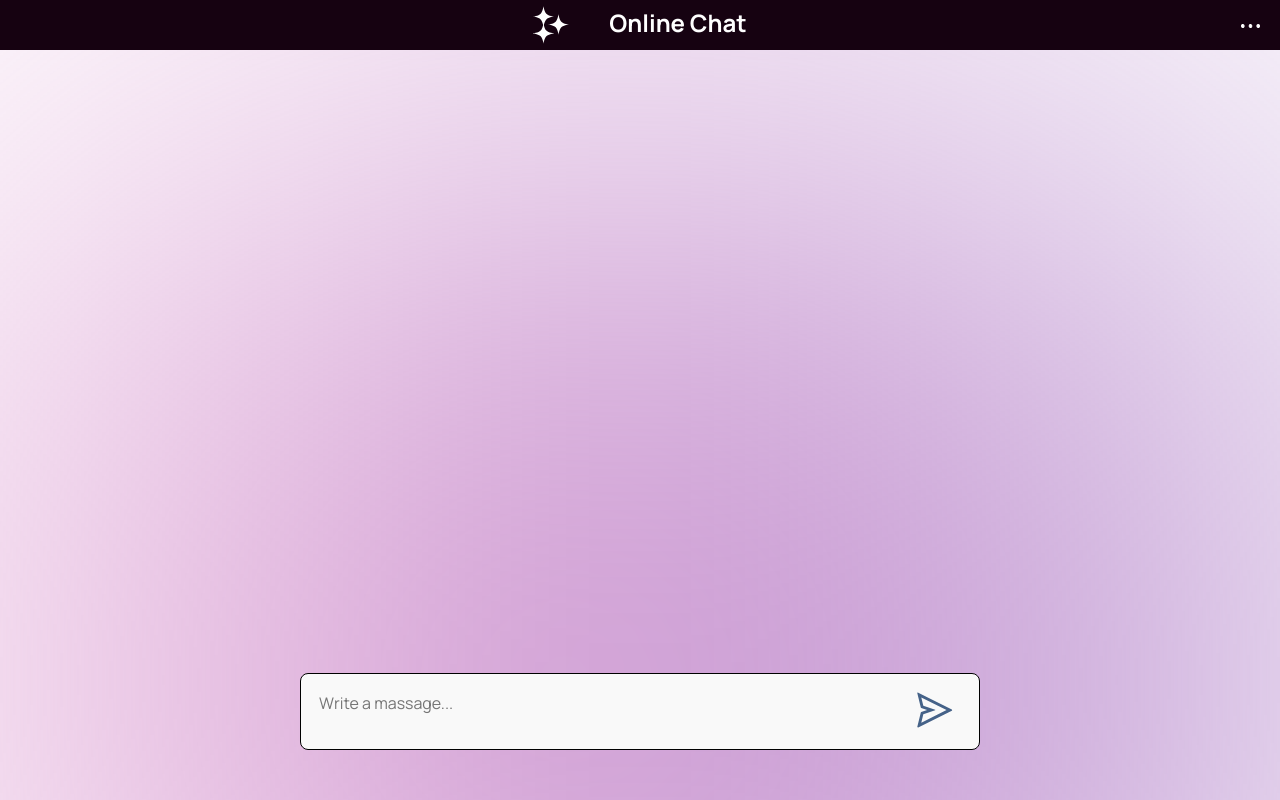
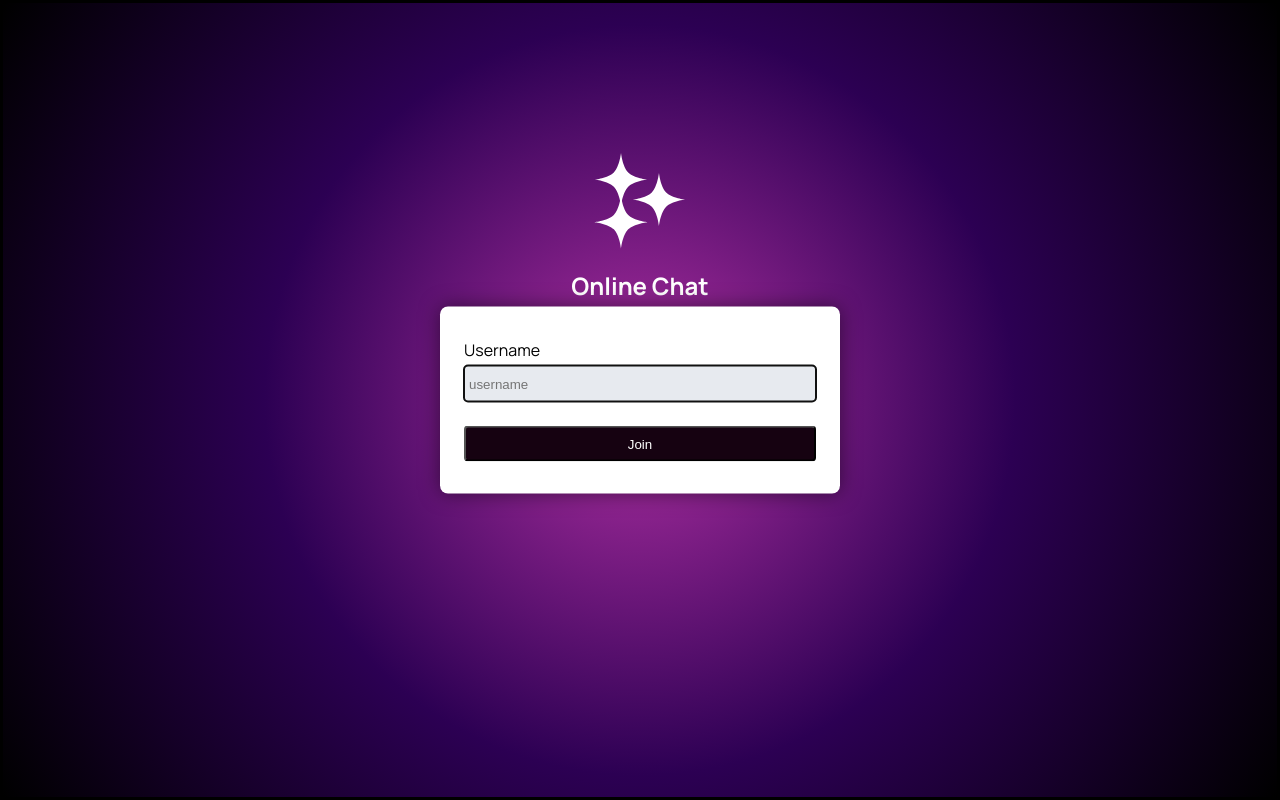
Before and after one commit to yamishaborisov/jr-chat, a plain HTML site: page frontend/index.html in a window 1280 px wide. Shown: the top 800 px of the page. Drawn offline with Linux system fonts and the light colour scheme; no server answers.

Commit message:
add login page

```diff
--- a/backend/package.json
+++ b/backend/package.json
@@ -19,7 +19,7 @@
     "typescript": "^5.8.3"
   },
   "dependencies": {
-    "@types/cors": "^2.8.17",
+    "@types/cors": "^2.8.18",
     "cors": "^2.8.5",
     "express": "^5.1.0"
   },
--- a/frontend/css/main.css
+++ b/frontend/css/main.css
@@ -6,8 +6,11 @@
 :root {
 	--Font-1: 'Manrope';
 }
-html {
+html,
+body {
+	width: 100%;
 	height: 100%;
+	overflow: hidden;
 }
 body {
 	font-family: var(--Font-1), sans-serif;
@@ -21,15 +24,13 @@ body {
 }
 body::before {
 	content: '';
-	position: absolute;
-	top: 85%;
-	left: 50%;
-	width: 1200px;
-	height: 900px;
-	transform: translate(-50%, -50%);
-
+	position: fixed;
+	top: 0;
+	left: 0;
+	width: 100vw;
+	height: 100vh;
 	background: radial-gradient(circle at left, #f9a8d4 0%, #9462bd 90%);
-	filter: blur(300px);
+	filter: blur(150px); /* уменьшенный блюр */
 	z-index: -1;
 	pointer-events: none;
 }
@@ -73,8 +74,6 @@ h1 {
 	overflow-y: auto;
 	display: flex;
 	flex-direction: column-reverse;
-	/* justify-content: center;
-	align-items: center; */
 	gap: 10px;
 }
 
@@ -98,7 +97,6 @@ h1 {
 	min-height: 36px;
 	max-height: 150px;
 	font-family: var(--Font-1), sans-serif;
-	/* overflow-y: hidden; */
 }
 
 .send-button {
@@ -113,13 +111,26 @@ h1 {
 	position: absolute;
 	top: 11px;
 	right: 20px;
+	color: #fff;
+}
+
+.logout-button {
+	color: #fff;
+	text-decoration: none;
 }
 
 .message-container {
 	max-width: 70%;
 
 	margin-left: auto;
+	margin-right: 0;
 }
+
+.message-mine {
+	margin-right: auto;
+	margin-left: 0;
+}
+
 .message {
 	padding: 10px;
 	font-size: 14px;
@@ -166,3 +177,84 @@ h1 {
 .message-options::before {
 	content: url('../imajes/Monotone_add.svg');
 }
+
+dialog.username {
+	position: fixed;
+	inset: 0;
+	width: 100vw;
+	height: 100vh;
+	max-width: 100vw;
+	max-height: 100vh;
+	background: radial-gradient(
+		circle at center,
+		#b030a3 0%,
+		#2c0053 50%,
+		#000 100%
+	);
+}
+
+dialog.username form {
+	background: white;
+	padding: 2rem;
+	border-radius: 8px;
+	box-shadow: 0 0 20px rgba(0, 0, 0, 0.5);
+
+	width: 100%;
+	max-width: 400px;
+	min-width: 300px;
+	height: auto;
+
+	position: absolute;
+	top: 50%;
+	left: 50%;
+	transform: translate(-50%, -50%);
+	display: flex;
+	padding: 32px 24px;
+	flex-direction: column;
+	align-items: flex-start;
+	gap: 24px;
+	align-self: stretch;
+}
+dialog::backdrop {
+	background: none;
+}
+fieldset {
+	border: none;
+	display: flex;
+	flex-direction: column;
+	gap: 5px;
+}
+.username-input {
+	height: var(--Component-sizes-Fields-Field-height, 36px);
+	border-radius: var(--Border-Border-radius-M, 4px);
+	padding: 5px;
+	width: 352px;
+	border: none;
+	background: #1a38601a;
+}
+
+.join {
+	display: flex;
+	height: var(--Component-sizes-Fields-Field-height, 36px);
+	padding: 8px var(--Component-sizes-Button-Button-horizontal-padding, 14px);
+	justify-content: center;
+	align-items: center;
+	gap: 4px;
+	align-self: stretch;
+	color: #fff;
+	border-radius: var(--Border-Border-radius-M, 4px);
+	background: #160211;
+}
+
+.join-header-cont {
+	margin-top: 150px;
+	display: flex;
+	flex-direction: column;
+	align-items: center;
+	gap: 20px;
+}
+
+.logo-icon {
+	width: 96px;
+	height: 96px;
+}
--- a/frontend/index.html
+++ b/frontend/index.html
@@ -20,12 +20,35 @@
 			</div>
 
 			<div class="menu-container">
-				<img src="./imajes/Vector.svg" alt="menu-button" />
+				<a class="logout-button" href="#">Log out</a>
 			</div>
 		</header>
+		<dialog class="username">
+			<div class="join-header-cont">
+				<img class="logo-icon" src="./imajes/Logo-start.svg" alt="start" />
+				<h1 class="join-header">Online Chat</h1>
+			</div>
+
+			<form method="dialog">
+				<fieldset>
+					<label>Username</label>
+					<input
+						class="username-input"
+						required
+						type="text"
+						name="username"
+						placeholder="username"
+						autocapitalize="off"
+						autocomplete="off"
+					/>
+				</fieldset>
+				<button class="join" type="submit">Join</button>
+			</form>
+		</dialog>
+
 		<main class="main-cont">
 			<div id="messages" class="messages"></div>
-			<form id="message-form" method="POST" action="/">
+			<form id="message-form">
 				<input type="hidden" name="username" value="guest001" />
 				<textarea
 					rows="1"
@@ -34,7 +57,7 @@
 					name="text"
 				></textarea>
 
-				<button class="send-button" type="submit">
+				<button class="send-button">
 					<img src="./imajes/Send.svg" alt="send" />
 				</button>
 			</form>
--- a/frontend/js/index.js
+++ b/frontend/js/index.js
@@ -1,74 +1,17 @@
 {
-	// {
-	// 	const form = document.getElementById('message-form');
-	// const input = document.getElementById('message-input');
-	// 	const messages = document.getElementById('messages');
+	const USERNAME_REC = 'username';
+	const usernameContainer = document.querySelector('.username');
+	let user = usernameContainer.querySelector('.username-input');
+	const logOut = document.querySelector('.logout-button');
 
-	// 	form.addEventListener('submit', function (e) {
-	// 		e.preventDefault();
+	logOut.onclick = function (e) {
+		e.preventDefault();
+		user.value = '';
+		localStorage.clear();
+		initApp();
+	};
 
-	// 		const text = input.value.trim();
-	// 		if (text === '') return;
-	// 		sendMessage(text);
-	// 		input.value = '';
-	// 		messages.scrollTop = messages.scrollHeight;
-	// 	});
-	// 	input.addEventListener('input', () => {
-	// 		input.style.height = 'auto'; // сброс текущей высоты
-	// 		// messages.style.height = messages.scrollHeight - input.scrollHeight + 'px';
-	// 		input.style.height = input.scrollHeight + 'px';
-	// 	});
-	// input.addEventListener('keydown', function (e) {
-	// 	if (e.key === 'Enter' && !e.shiftKey) {
-	// 		e.preventDefault();
-	// 		const text = input.value.trim();
-	// 		if (text === '') return;
-	// 		initChat();
-	// 		input.value = '';
-	// 		messages.scrollTop = messages.scrollHeight;
-	// 	}
-	// });
-
-	// 	function sendMessage(text) {
-	// 		const messageContainer = document.createElement('div');
-	// 		const messageElement = document.createElement('div');
-	// 		const messageTime = document.createElement('time');
-	// 		const messageAuthor = document.createElement('div');
-	// 		const messageOptions = document.createElement('div');
-	// 		const messageTop = document.createElement('div');
-
-	// const now = new Date();
-	// const hours = now.getHours().toString().padStart(2, '0');
-	// const minutes = now.getMinutes().toString().padStart(2, '0');
-	// const timeString = `${hours}:${minutes}`;
-
-	// 		messageContainer.classList.add('message-container');
-	// 		messageElement.classList.add('message');
-	// 		messageTime.classList.add('message-time');
-	// 		messageAuthor.classList.add('message-author');
-	// 		messageOptions.classList.add('message-options');
-	// 		messageTop.classList.add('message-top');
-
-	// 		messageElement.textContent = text;
-
-	// 		// messageOptions.textContent = 'fff';
-
-	// 		messageTime.textContent = timeString;
-	// 		messageAuthor.textContent = 'you';
-
-	// 		input.style.height = 'auto';
-
-	// 		messages.prepend(messageContainer);
-	// 		messageContainer.appendChild(messageElement);
-	// 		messageTop.appendChild(messageAuthor);
-	// 		messageTop.appendChild(messageOptions);
-
-	// 		messageContainer.prepend(messageTop);
-	// 		messageContainer.appendChild(messageTime);
-	// 		// messageContainer.prepend(messageOptions);
-	// 	}
-	// }
-
+	let username = null;
 	const container = document.querySelector('.messages');
 
 	function renderMessages(messages) {
@@ -80,7 +23,12 @@
 				minute: '2-digit',
 			});
 			const messageElement = document.createElement('article');
+
 			messageElement.className = 'message-container';
+			messageElement.classList.toggle(
+				'message-mine',
+				username !== message.username
+			);
 			messageElement.innerHTML = `
         <div class="message-top">
           <div class="message-author">${message.username}</div>
@@ -94,7 +42,7 @@
 		}
 	}
 
-	function getMessages() {
+	function getMessages(cb) {
 		fetch('http://localhost:4000/messages', {
 			method: 'GET',
 		})
@@ -106,16 +54,25 @@
 				return messagesResponse.json();
 			})
 			.then(function (messagesList) {
-				console.log(messagesList);
 				renderMessages(messagesList);
+
+				if (typeof cb === 'function') {
+					cb();
+				}
 			});
 	}
 
+	function scrollToBottom() {
+		container.scrollTop = container.scrollHeight;
+	}
+
 	function initForm() {
-		const formContainer = document.querySelector('form');
-
+		const formContainer = document.querySelector('#message-form');
+		const usernameField = formContainer.querySelector('input[name=username]');
 		const formTextField = formContainer.querySelector('textarea');
 		const formSubmitButton = formContainer.querySelector('button');
+		const originalIMGbutton = formSubmitButton.innerHTML;
+		usernameField.value = username;
 
 		formContainer.onsubmit = function (evt) {
 			evt.preventDefault();
@@ -129,7 +86,6 @@
 			formTextField.disabled = true;
 			formSubmitButton.disabled = true;
 			formSubmitButton.textContent = 'Сообщение отправляется...';
-
 			fetch('http://localhost:4000/messages', {
 				method: 'POST',
 				headers: {
@@ -140,23 +96,54 @@
 				console.log(newMessageResponse.status);
 
 				if (newMessageResponse.status !== 200) {
-					//
+					console.log('smth not okay');
 				}
 
 				formTextField.disabled = false;
 				formTextField.value = '';
 				formSubmitButton.disabled = false;
-				formSubmitButton.textContent = 'Отправить';
+				formSubmitButton.innerHTML = originalIMGbutton;
 
-				getMessages();
+				getMessages(scrollToBottom);
 			});
 		};
 	}
 
 	function initChat() {
 		getMessages();
+		setInterval(getMessages, 3000);
 		initForm();
 	}
 
-	initChat();
+	function initUsernameForm() {
+		const usernameForm = usernameContainer.querySelector('form');
+		console.log('aaaaaa');
+		usernameForm.onsubmit = function (evt) {
+			evt.preventDefault();
+
+			const formElement = evt.target;
+			const formData = new FormData(formElement);
+			const enteredUsername = formData.get('username');
+
+			localStorage.setItem(USERNAME_REC, enteredUsername);
+			usernameContainer.close();
+			usernameForm.onsubmit = null;
+
+			initApp();
+		};
+		usernameContainer.showModal();
+	}
+
+	function initApp() {
+		username = localStorage.getItem(USERNAME_REC);
+
+		if (username === null) {
+			initUsernameForm();
+			return;
+		}
+
+		initChat();
+	}
+
+	initApp();
 }
```
Also changed, not shown: backend/src/index.ts (+0 -18 lines), frontend/imajes/Logo-start.svg (added), 1 other file.
